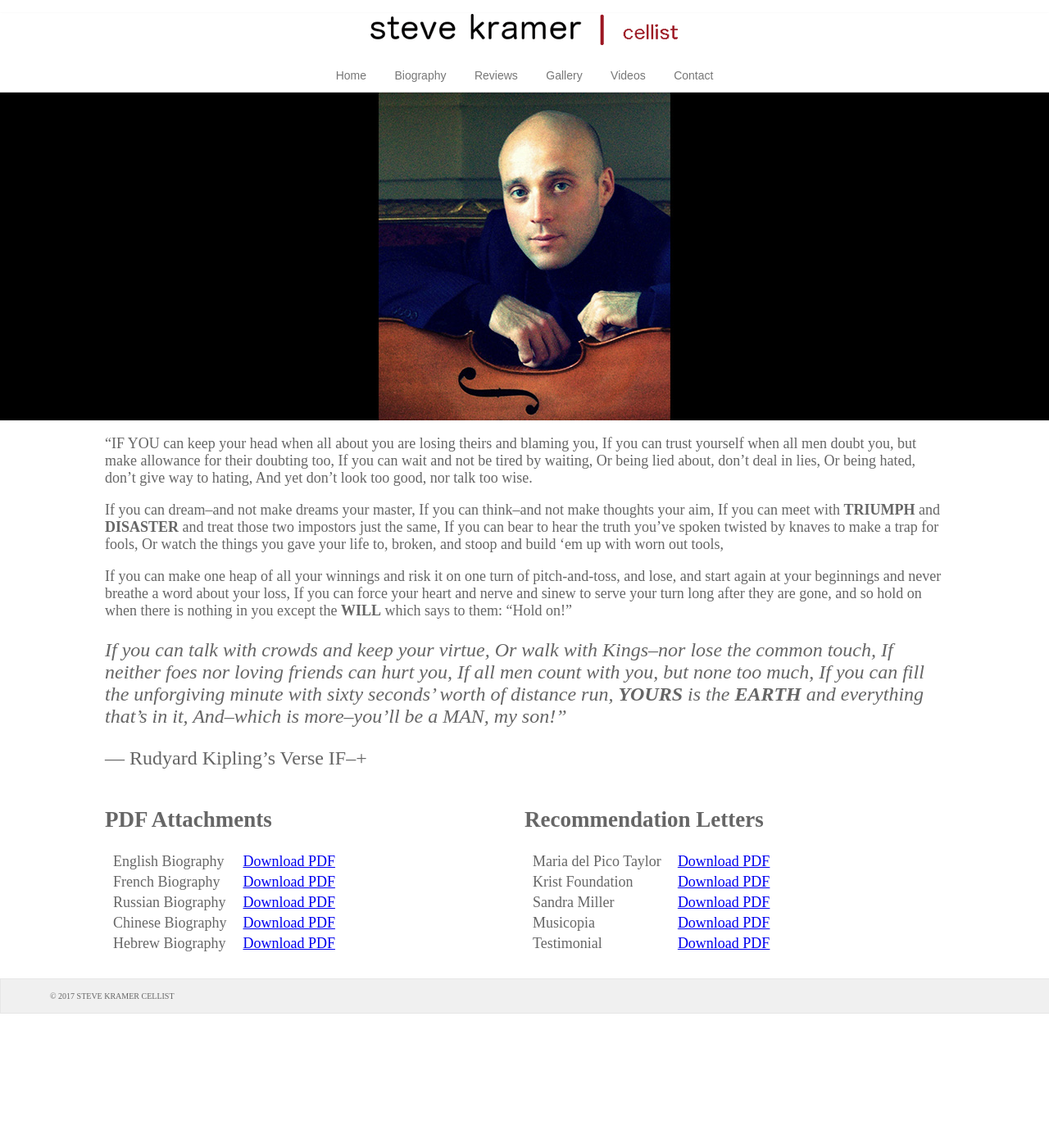
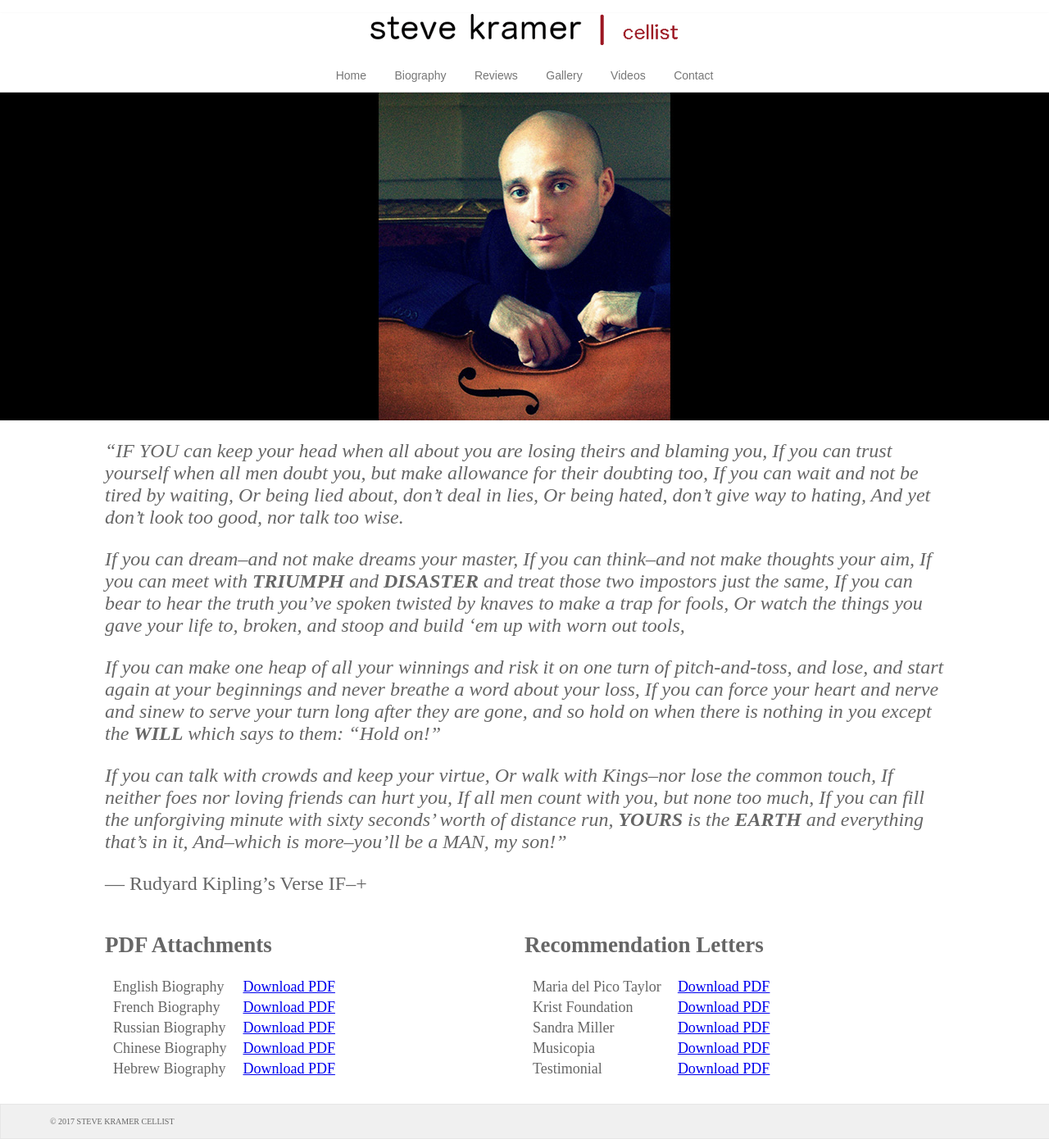
Before and after one commit to stevekramercellist/cellist, a Jekyll site: the page built from index.md, in a window 1280 px wide. Shown: the whole page at 82% size. Built offline with Jekyll 4.4.1, drawn with Linux system fonts in a browser that asks for light colours; nearby versions of some CDN libraries; before the commit the page ends 1237 px from its top, so only the background shows below that.

Commit message:
Update index.md

```diff
--- a/index.md
+++ b/index.md
@@ -10,16 +10,16 @@ If you can wait and not be tired by waiting,
 Or being lied about, don't deal in lies,
 Or being hated, don't give way to hating,
 And yet don't look too good, nor talk too wise.
-
+{: .quote }
 If you can dream--and not make dreams your master,
 If you can think--and not make thoughts your aim,
 If you can meet with **TRIUMPH** and **DISASTER** and treat those two impostors just the same,
 If you can bear to hear the truth you've spoken twisted by knaves to make a trap for fools,
 Or watch the things you gave your life to, broken, and stoop and build 'em up with worn out tools,
-
+{: .quote }
 If you can make one heap of all your winnings and risk it on one turn of pitch-and-toss, and lose, and start again at your beginnings and never breathe a word about your loss,
 If you can force your heart and nerve and sinew to serve your turn long after they are gone, and so hold on when there is nothing in you except the **WILL** which says to them: "Hold on!"
-
+{: .quote }
 If you can talk with crowds and keep your virtue,
 Or walk with Kings--nor lose the common touch,
 If neither foes nor loving friends can hurt you,
```
